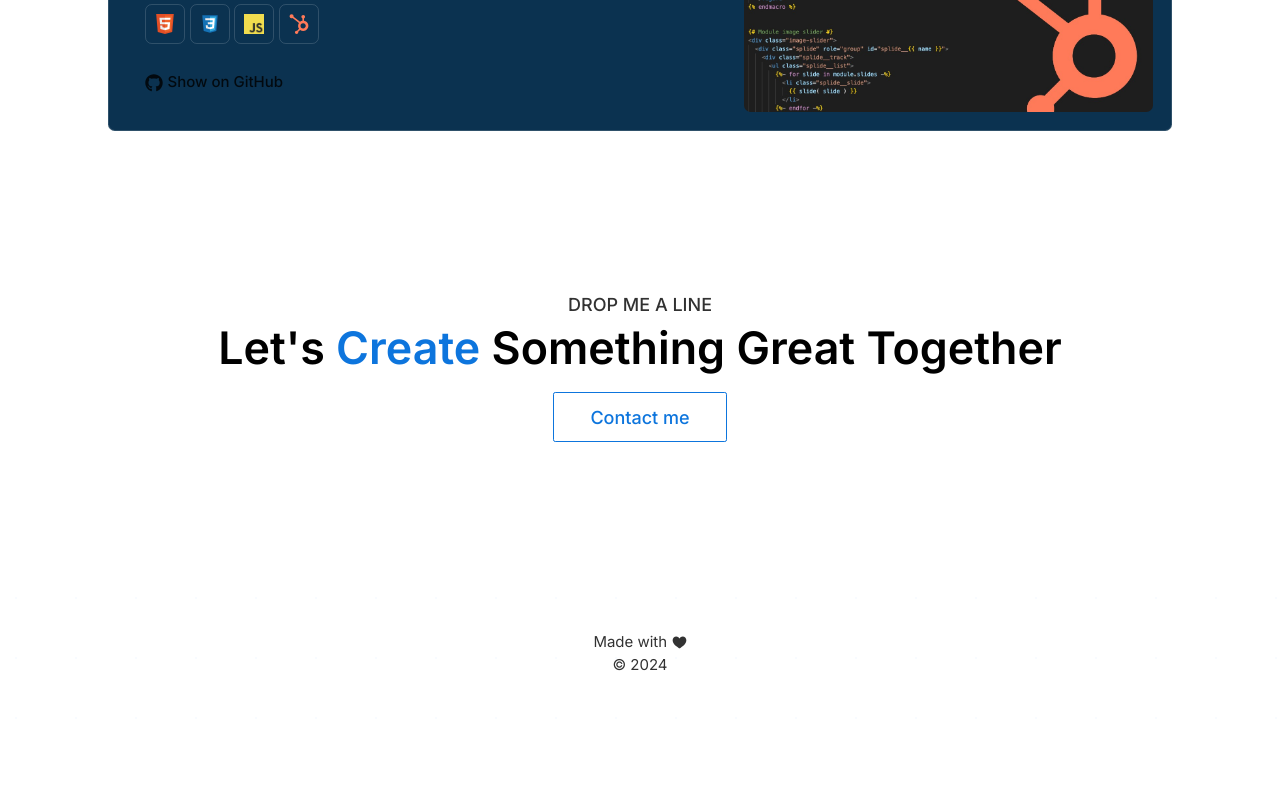
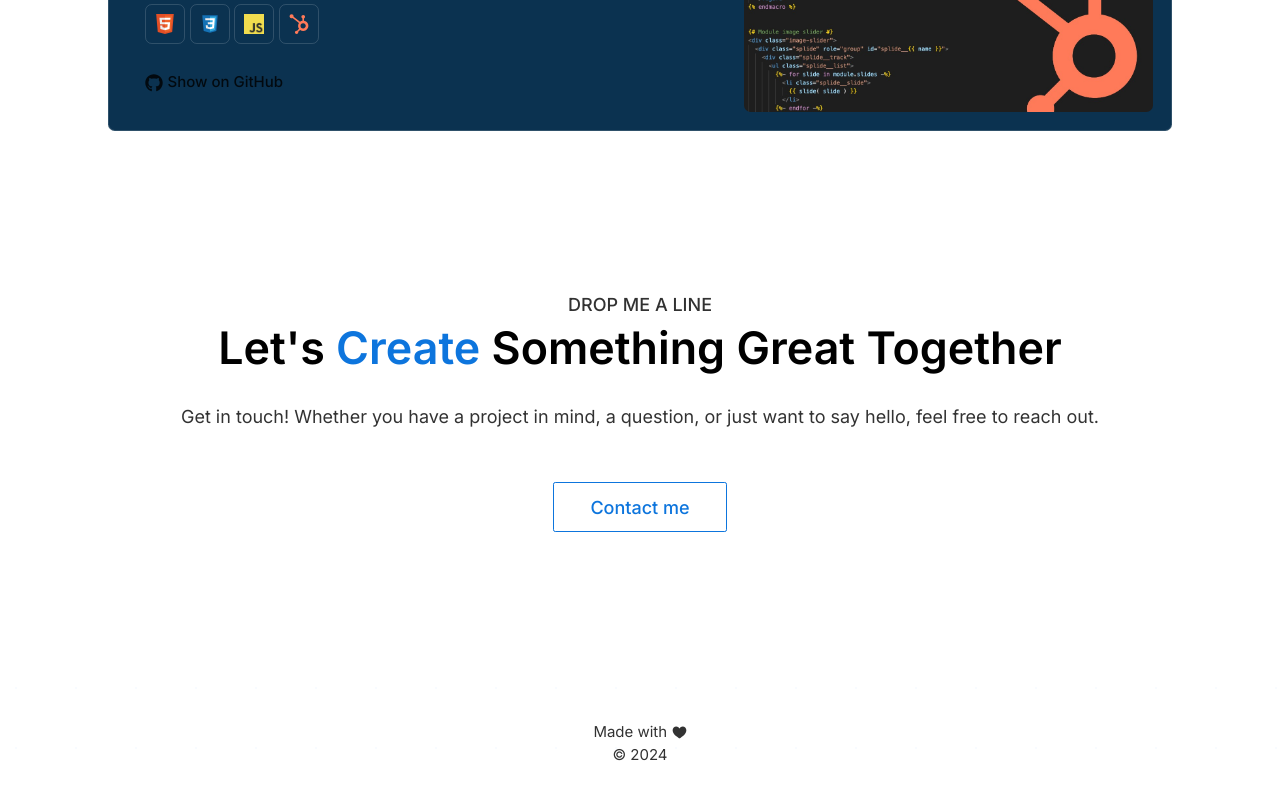
Before and after one commit to gradro/portfolio24, a Next.js app: page / in a window 1280 px wide. Shown: the part 3323-4123 px from the top of the page. Before the commit the page ends 4045 px from the top, so only its background shows below. Built offline with nearby package versions, Linux system fonts and the light colour scheme.

Commit message:
add missing id jumpmarks

```diff
--- a/sections/Contact.tsx
+++ b/sections/Contact.tsx
@@ -9,9 +9,10 @@ const Contact = () => {
   }
 
   return (
-    <section className="container">
+    <section className="container" id="contact">
       <p className="uppercase text-center font-medium opacity-80 pb-1">Drop me a Line</p>
       <h2 className="text-center">Let's <span className="text-highlight">Create</span> Something Great Together</h2>
+      <p className="opacity-80 text-center mb-14">Get in touch! Whether you have a project in mind, a question, or just want to say hello, feel free to reach out.</p>
       <div className="text-center">
         <Button
           variant="outline"
--- a/sections/Experience.tsx
+++ b/sections/Experience.tsx
@@ -20,7 +20,7 @@ const experienceAnimation = {
 
 const Experience = () => {
   return (
-    <section className='container'>
+    <section className='container' id="experience">
         <AnimatedHeading
             topline="Experience"
             text="My Professional Path"
```
